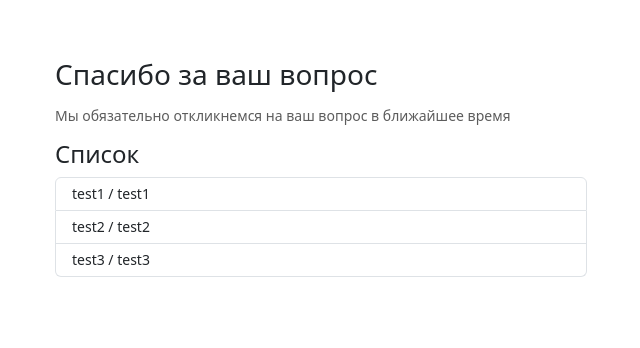
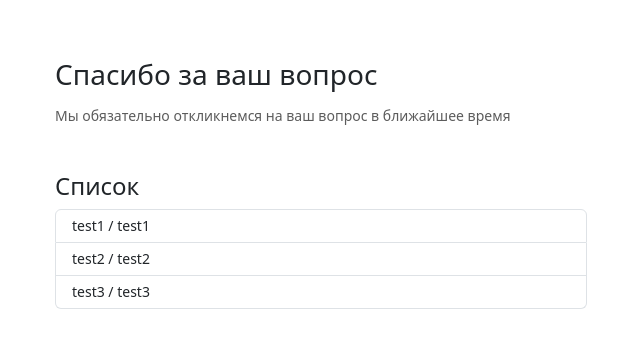
Before and after one commit to FruitHiro/oe-test, a Nuxt app: page / in a window 1280 px wide. Both pictures are taken after a click on the button "Отправить". Shown: the top 348 px of the page, without its empty margins (319-959 px from the left). Built offline with nearby package versions, Linux system fonts and the light colour scheme; no server answers.

Commit message:
add success

```diff
--- a/components/Feedback/Feedback.vue
+++ b/components/Feedback/Feedback.vue
@@ -64,7 +64,7 @@
   <div class="feedback" v-else>
     <h2 class="mb-3">Спасибо за ваш вопрос</h2>
     <p>Мы обязательно откликнемся на ваш вопрос в ближайшее время</p>
-    <h4>Список</h4>
+    <h4 class="mt-5">Список</h4>
     <ul class="list-group" v-if="list.length > 0">
       <li class="list-group-item" v-for="item in list">
         {{ item.name }} / {{ item.email }}
```
